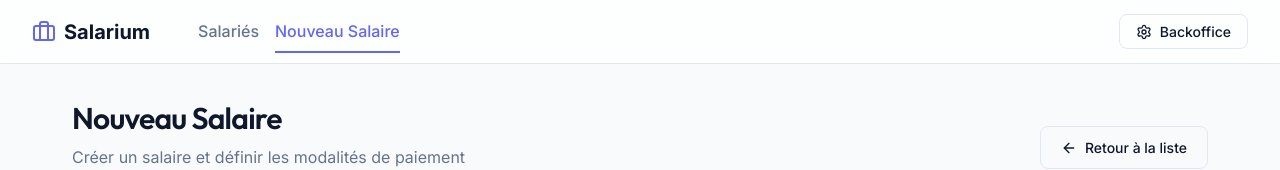
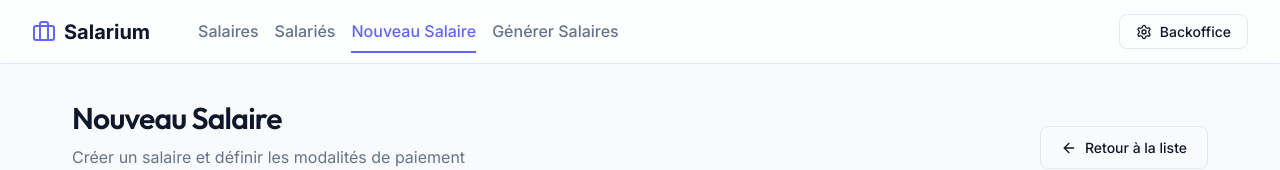
Before and after one commit to MandaDev123/NewAppDolibarr, a Vue app in the folder newapp-frontend/: page /frontoffice/salary/create in a window 1280 px wide. Shown: the top 170 px of the page. Built offline with nearby package versions, Linux system fonts and the light colour scheme; no server answers.

Commit message:
Creation des urls pages de salaries dans  le frontofficelayout

```diff
--- a/newapp-frontend/src/layouts/FrontofficeLayout.vue
+++ b/newapp-frontend/src/layouts/FrontofficeLayout.vue
@@ -6,9 +6,12 @@
           <Briefcase style="color: var(--accent-primary); width: 24px; height: 24px;" />
           <span style="font-weight: 700; font-size: 1.25rem;">Salarium</span>
         </div>
+        <!-- Liens du Frontoffice mis à jour -->
         <div style="display: flex; gap: 1rem; margin-left: 2rem;">
+          <router-link to="/frontoffice/salary" class="nav-link" active-class="nav-link-active">Salaires</router-link>
           <router-link to="/frontoffice/employees" class="nav-link" active-class="nav-link-active">Salariés</router-link>
           <router-link to="/frontoffice/salary/create" class="nav-link" active-class="nav-link-active">Nouveau Salaire</router-link>
+          <router-link to="/frontoffice/salary/generate" class="nav-link" active-class="nav-link-active">Générer Salaires</router-link>
         </div>
       </div>
 
```
